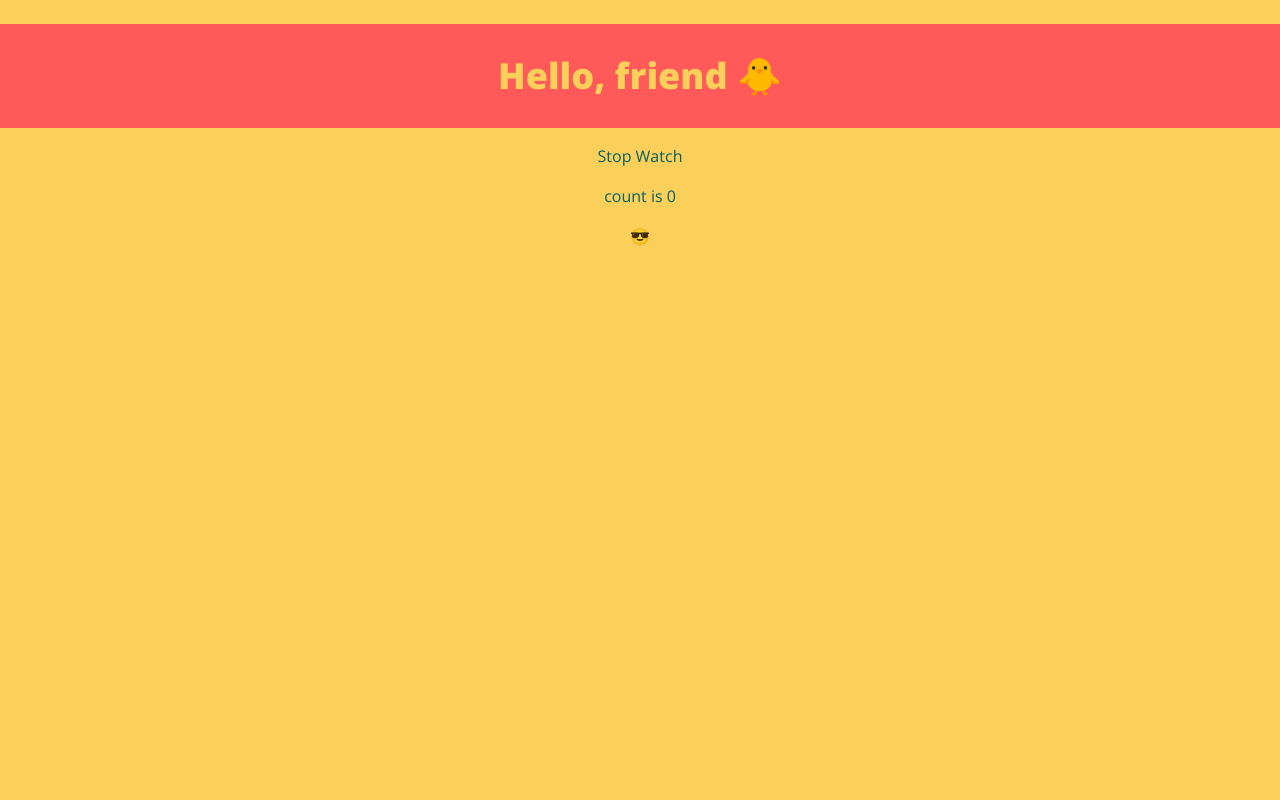
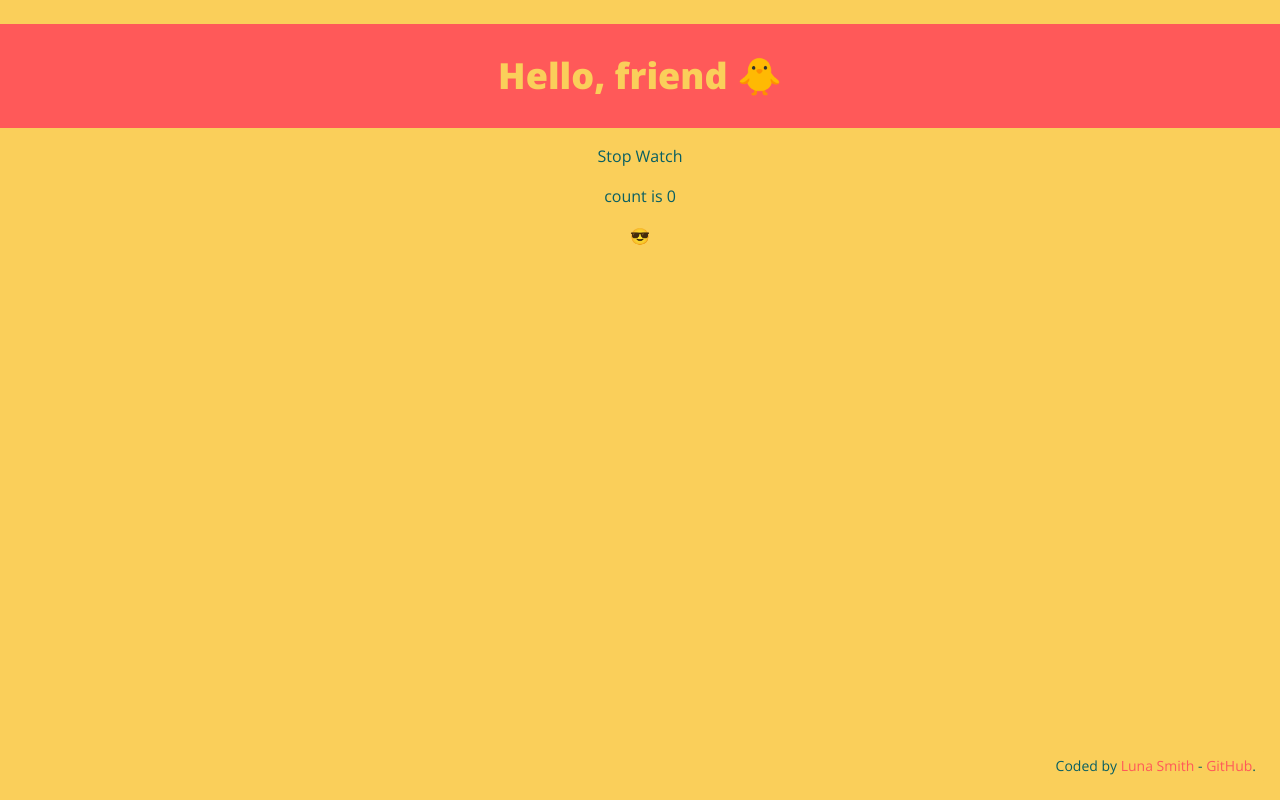
Before and after one commit to Lu-Smith/stop_watch_vue_tailwindcss, a Vue app: page / in a window 1280 px wide. Built offline with nearby package versions, Linux system fonts and the light colour scheme.

Commit message:
Added Footer to App.vue

```diff
--- a/src/App.vue
+++ b/src/App.vue
@@ -1,5 +1,6 @@
 <script setup lang="ts">
-import HelloWorld from './components/HelloWorld.vue'
+import HelloWorld from './components/HelloWorld.vue';
+import Footer from './components/Footer.vue'
 </script>
 
 <template>
@@ -8,6 +9,7 @@ import HelloWorld from './components/HelloWorld.vue'
     Hello, friend 🐥
     </h1>
     <HelloWorld msg="Stop Watch" />
+    <Footer />
   </div>
 </template>
 
--- a/src/components/Footer.vue
+++ b/src/components/Footer.vue
@@ -1,5 +1,5 @@
 <template>
-     <h3 class="fixed bottom-4 right-4 w-ful text-sm mt-2 bg-bgColor p-2 rounded">
+    <h3 class="fixed bottom-4 right-4 w-ful text-sm mt-2 bg-bgColor p-2 rounded">
         Coded by
         <a
         href="https://www.lunasmithart.com/"
@@ -9,5 +9,5 @@
         href="https://github.com/Lu-Smith/stop_watch_vue_tailwindcss"
         target="_blank"
         class="text-linksColor hover:text-addColor">GitHub</a>.
-  </h3>
+    </h3>
 </template>
```
